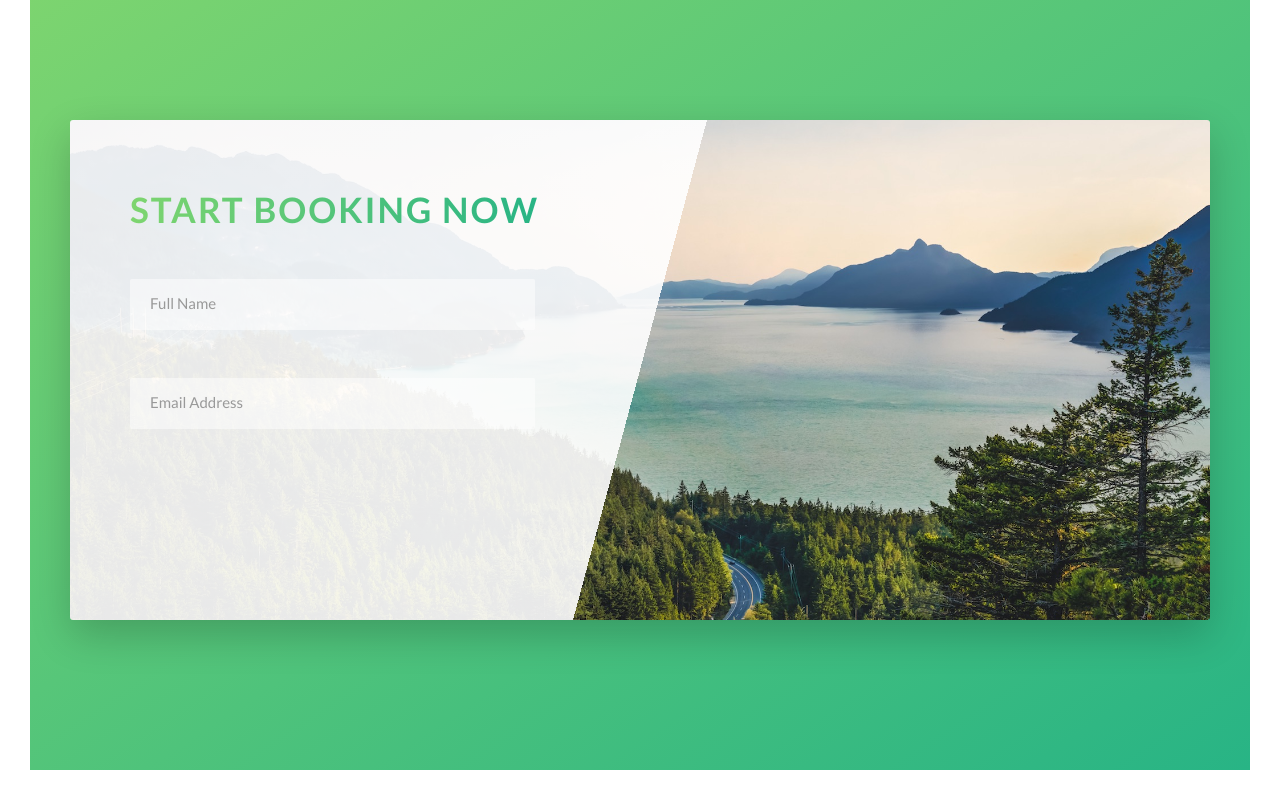
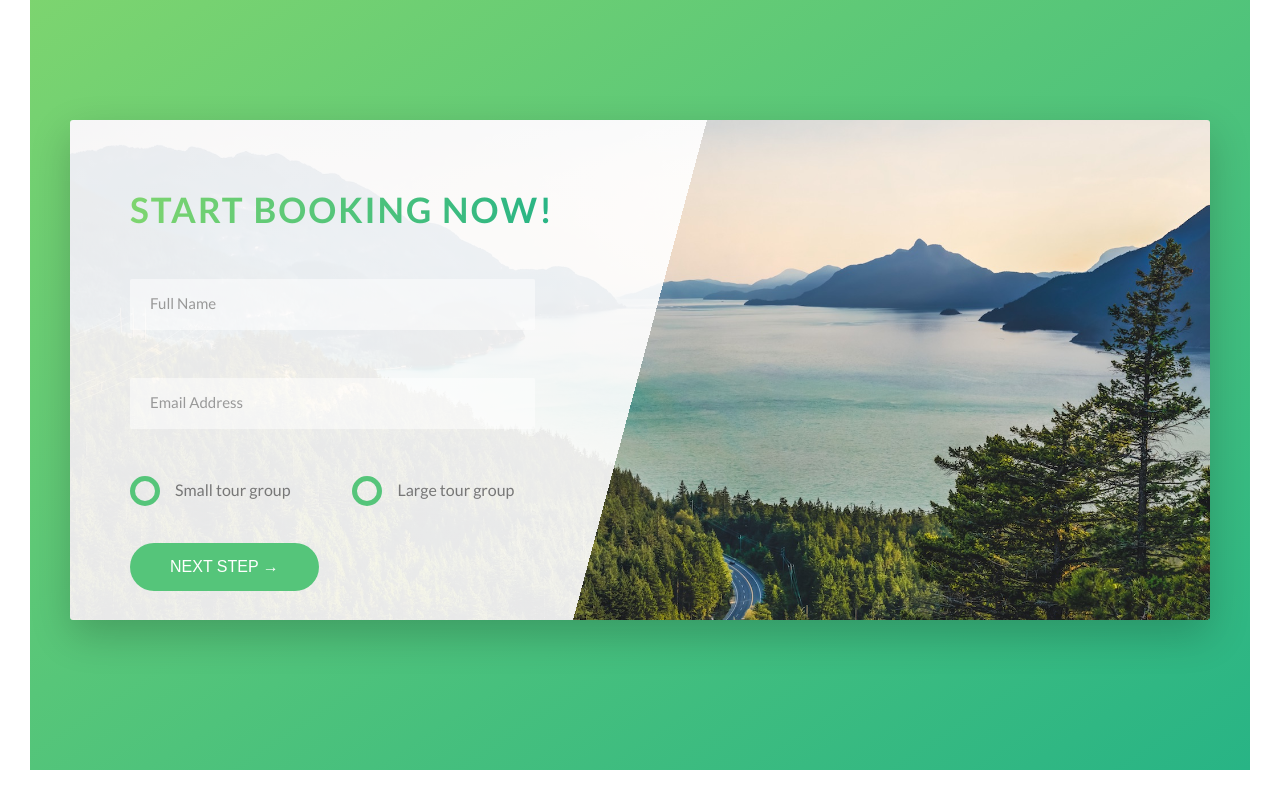
Before and after one commit to mzedlach/Advanced-CSS-and-Sass-Flexbox-Grid-Animations-and-More, a website: page Natours/index.html in a window 1280 px wide. Shown: the part 4526-5326 px from the top of the page. Drawn offline with Linux system fonts and the light colour scheme.

Commit message:
Booking Section Part 3

```diff
--- a/Natours/index.html
+++ b/Natours/index.html
@@ -242,7 +242,7 @@
                              <form action="#" class="form">
                                 <div class="u-margin-bottom-medium">
                                     <h2 class="heading-secondary">
-                                        Start Booking Now
+                                        Start Booking Now!
                                     </h2>
                                 </div>
 
@@ -253,6 +253,24 @@
                                 <div class="form__group">
                                     <input type="email" class="form__input" placeholder="Email Address" id="email" required>
                                     <label for="email" class="form__label">Email Address</label>
+                                </div>
+
+                                <div class="form__group u-margin-bottom-medium">
+                                    <div class="form__radio-group">
+                                        <input type="radio" class="form__radio-input" id="small" name="size">
+                                        <label for="small" class="form__radio-label">
+                                            <span class="form__radio-button"></span>
+                                            Small tour group</label>
+                                    </div>
+                                    <div class="form__radio-group">
+                                        <input type="radio" class="form__radio-input" id="large" name="size">
+                                        <label for="large" class="form__radio-label">
+                                            <span class="form__radio-button"></span>
+                                            Large tour group</label>
+                                    </div>
+                                </div>
+                                <div class="form__group">
+                                    <button class="btn btn--green">Next step &rarr;</button>
                                 </div>
                              </form>
                          </div>
--- a/Natours/sass/base/_utilities.scss
+++ b/Natours/sass/base/_utilities.scss
@@ -1,8 +1,8 @@
-.u-center-text { text-align: center; }
+.u-center-text { text-align: center !important; }
 
-.u-margin-bottom-big { margin-bottom: 8rem; }
-.u-margin-bottom-medium { margin-bottom: 4rem; }
-.u-margin-bottom-small { margin-bottom: 1.5rem; }
+.u-margin-bottom-big { margin-bottom: 8rem !important;  }
+.u-margin-bottom-medium { margin-bottom: 4rem !important; }
+.u-margin-bottom-small { margin-bottom: 1.5rem !important; }
 
-.u-margin-top-big { margin-top: 8rem; }
-.u-margin-top-huge { margin-top: 10rem; }
+.u-margin-top-big { margin-top: 8rem !important; }
+.u-margin-top-huge { margin-top: 10rem !important; }
--- a/Natours/sass/components/_button.scss
+++ b/Natours/sass/components/_button.scss
@@ -1,4 +1,5 @@
 .btn {
+    &,
     &:link,
     &:visited {
         text-transform: uppercase;
@@ -10,6 +11,10 @@
         /* Transition property has to be in the initial state */
         transition: all .2s;
         position: relative;
+
+        //Change for teh <button> element
+        border: none;
+        cursor: pointer;
     }
     &:hover {
         transform: translateY(-0.3rem);
@@ -21,7 +26,9 @@
     }
 
     /* Transalte always change in relation to the original state. NOT the hover state like is first applied here */
-    &:active {
+    &:active,
+    &:focus {
+        outline: none;
         transform: translateY(-.1rem);
         box-shadow: 0  .5rem 1rem rgba($color-black,0.2);
     }
--- a/Natours/sass/components/_form.scss
+++ b/Natours/sass/components/_form.scss
@@ -13,6 +13,7 @@
         border-bottom: 3px solid transparent;
         width: 90%;
         display: block;
+        transition: all .3s;
 
     // Remove blue outline when inputting
         &:focus {
@@ -43,4 +44,48 @@
         visibility: hidden;
         transform: translateY(-4rem);
     }
+
+    &__radio-group {
+        width: 49%;
+        display: inline-block;
+    }
+
+    &__radio-input {
+        display: none;
+    }
+    &__radio-label {
+        font-size: 1.6rem;
+        cursor: pointer;
+        position: relative;
+        padding-left: 4.5rem;
+    }
+
+    &__radio-button {
+        height: 3rem;
+        width: 3rem;
+        border: 5px solid $color-primary;
+        border-radius: 50%;
+        display: inline-block;
+        position: absolute;
+        left: 0;
+        top: -.4rem;
+
+        &::after {
+            content: "";
+            display: block;
+            height: 1.3rem;
+            width: 1.3rem;
+            border-radius: 50%;
+            position: absolute;
+            top: 50%;
+            left: 50%;
+            transform: translate(-50%, -50%);
+            background-color: $color-primary;
+            opacity: 0;
+            transition: opacity .2s;
+        }
+    }
+    &__radio-input:checked ~ &__radio-label &__radio-button::after {
+        opacity: 1;
+    }
 }
```
Also changed, not shown: Natours/css/style.css.
